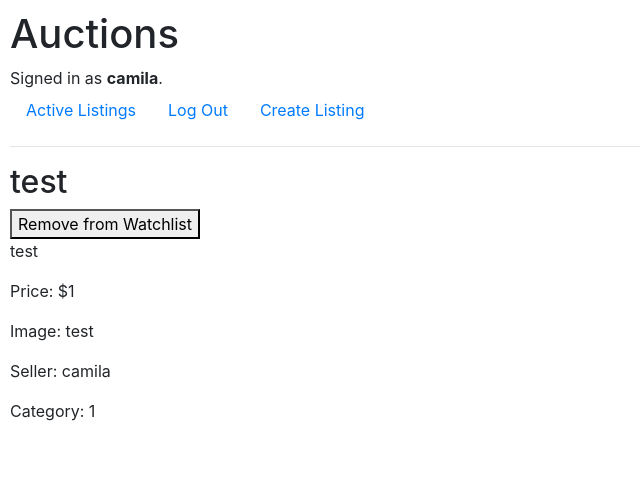
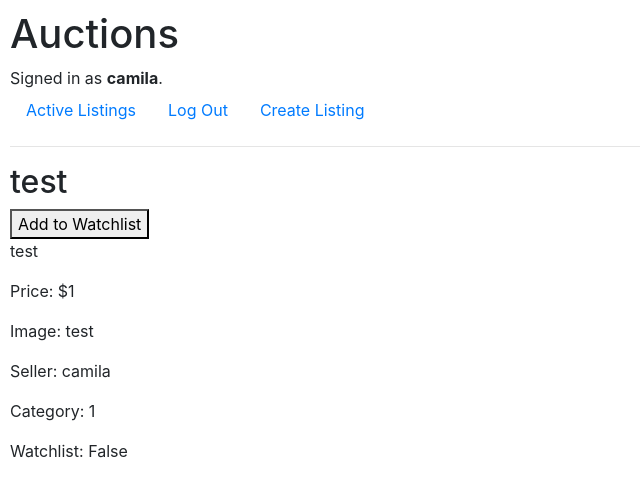
Before and after one commit to certo4/commerce, a Django app: page /listings/7 in a window 1280 px wide. Shown: the top 497 px of the page, without its empty margins (0-640 px from the left). Run offline with Django 3.2, Linux system fonts and the light colour scheme; a user stored in the database is signed in; data comes from the database, SQL or seed files in the repository; both versions use the stored data as it was after the commit; some libraries are stand-ins or nearby versions.

Commit message:
Watchlist working

```diff
--- a/auctions/forms.py
+++ b/auctions/forms.py
@@ -8,5 +8,6 @@ class CloseListing(forms.Form):
 
 class WatchlistAction(forms.Form):
     add_watchlist = forms.BooleanField(
+        required=False,
         widget=forms.HiddenInput()
     )
--- a/auctions/templates/auctions/listing.html
+++ b/auctions/templates/auctions/listing.html
@@ -19,5 +19,6 @@
     <p>Image: {{ listing.img_url }}</p>
     <p>Seller: {{ listing.seller_username }}</p>
     <p>Category: {{ listing.category_id }}</p>
+    <p>Watchlist: {{ listing.in_watchlist }}</p>
 
 {% endblock %}
--- a/auctions/views.py
+++ b/auctions/views.py
@@ -107,16 +107,16 @@ def create_listing(request):
         return HttpResponseRedirect(reverse("new_listing"))
 
 def listing(request, id):
+    # Getting the object
+    listing = Listing.objects.get(id=id)
     if request.user.is_authenticated:
-        # Getting the object
-        listing = Listing.objects.get(id=id)
 
         # Setting watchlist form button text
         watchlist_text = "Add to Watchlist"
-        watchlist_form = WatchlistAction(initial={'add_watchlist': True})
-        if listing.is_active:
+        watchlist_form = WatchlistAction(initial={'add_watchlist':True})
+        if listing.in_watchlist:
             watchlist_text = "Remove from Watchlist"
-            watchlist_form = WatchlistAction(initial={'add_watchlist': False})
+            watchlist_form = WatchlistAction(initial={'add_watchlist':False})
 
         #Checking whether current user is the owner of listing
         # is_owner = False
@@ -142,18 +142,53 @@ def watchlist_action(request, id):
     if request.method == 'POST':
 
         # Create a form instance and populate it with data from the request:
-        form = WatchlistAction()
+        form = WatchlistAction(request.POST)
         # Check whether it's valid:
         if form.is_valid():
-            add_watchlist = form.cleaned_data["add_watchlist"]
+            # add_watchlist = bool(form.cleaned_data["add_watchlist"])
             listing = Listing.objects.get(id=id)
-            listing.in_watchlist = add_watchlist
+            form_info = form.cleaned_data["add_watchlist"]
+            form_info_type = isinstance(form_info, bool)
 
+            add_watchlist = bool(form.cleaned_data["add_watchlist"])
+            # print(type(add_watchlist))
+            add_watchlist_type = isinstance(add_watchlist, bool)
 
-            return HttpResponseRedirect(f'/listings/{id}')
+            # listing.update(in_watchlist=add_watchlist)
+            # listing.save()
 
-    # If a GET (or any other method) we'll create a blank form
+            if add_watchlist:
+                listing.in_watchlist = True
+                listing.save()
+            else:
+                listing.in_watchlist = False
+                listing.save()
+            # listing.update(in_watchlist=add_watchlist)
+            # print(type(listing.in_watchlist))
+            return render(request, "auctions/test.html", {
+                "listing": listing,
+                "add_watchlist": add_watchlist,
+                "form_info": form_info,
+                "form_info_type": form_info_type,
+                "add_watchlist_type": request.POST
+            })
+        else:
+            return render(request, "auctions/test.html", {
+                # "listing": listing,
+                "add_watchlist": form.errors,
+                "form_info": request.POST,
+                # "form_info_type": form_info_type,
+                # "add_watchlist_type": add_watchlist_type
+            })
     else:
         form = WatchlistAction()
 
-    return HttpResponseRedirect(f'/listings/{id}')
+        return HttpResponseRedirect(f'/listings/{id}')
+
+    #         return HttpResponseRedirect(f'/listings/{id}')
+
+    # # If a GET (or any other method) we'll create a blank form
+    # else:
+    #     form = WatchlistAction()
+
+    # return HttpResponseRedirect(f'/listings/{id}')
```
Also changed, not shown: auctions/templates/auctions/test.html (+12 -2 lines), db.sqlite3.
